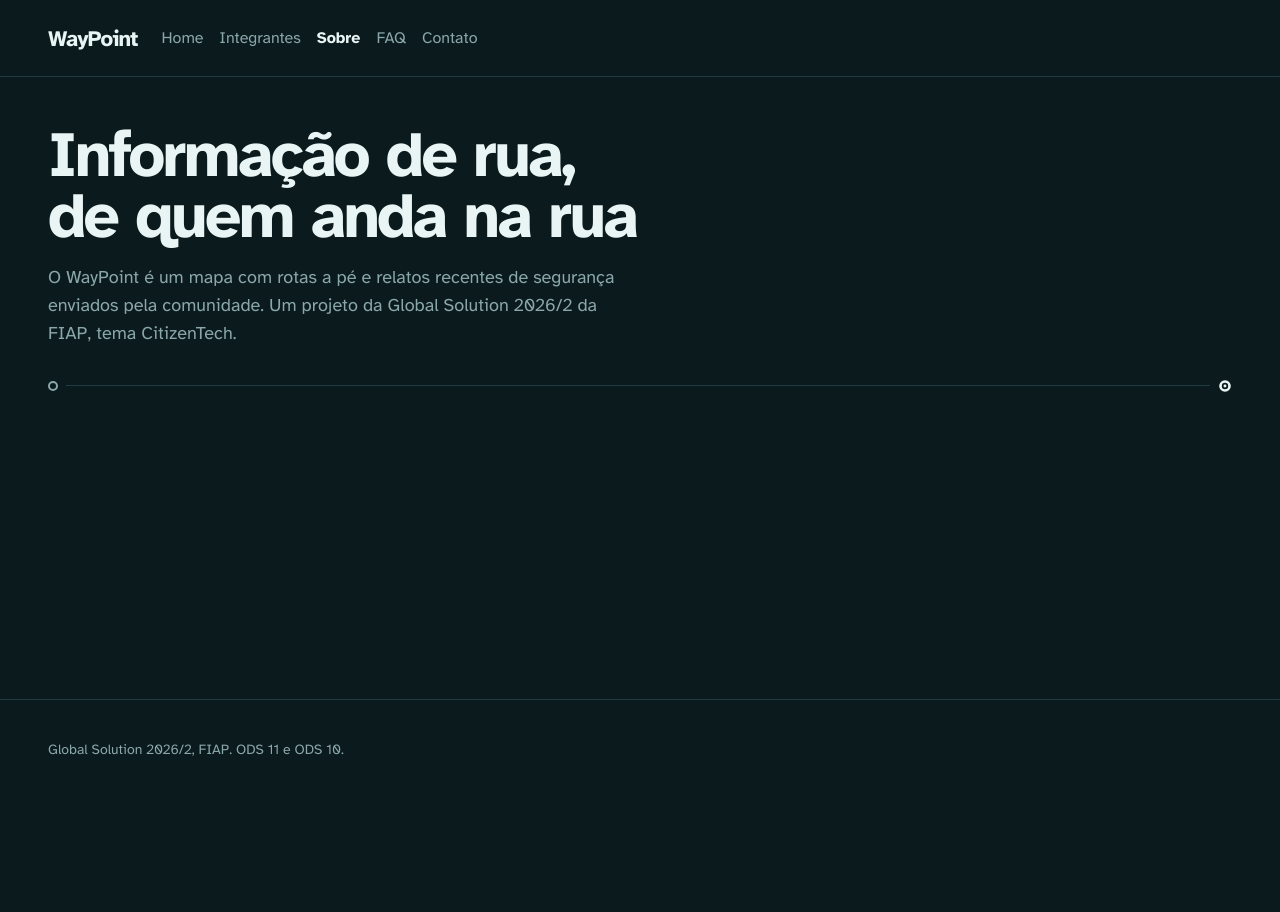
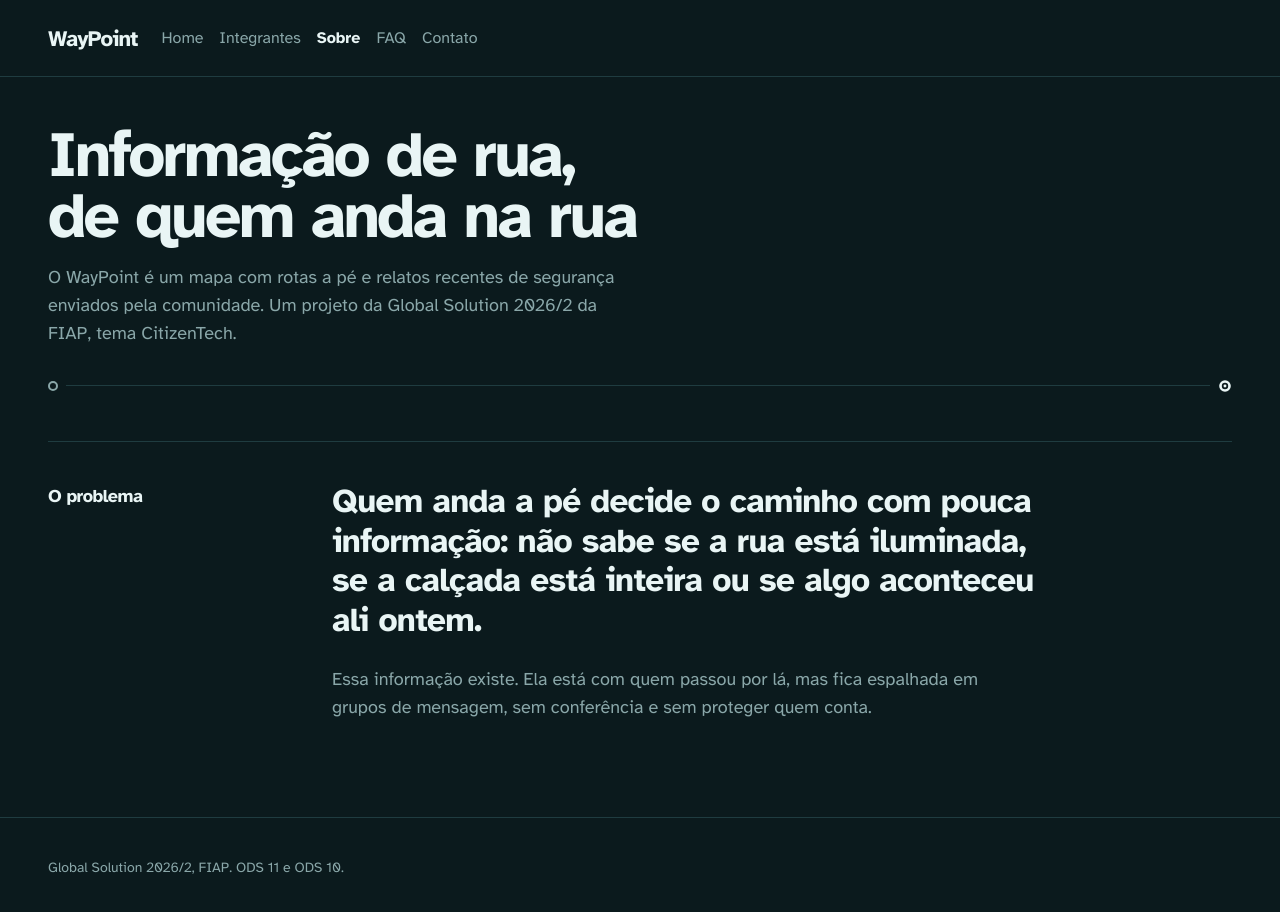
Before and after one commit to pivattidev/waypoint, a React (Vite) app: page /sobre in a window 1280 px wide. Shown: the top 912 px of the page. Before the commit the page ends 800 px from the top, so only its background shows below. Built offline with nearby package versions, Linux system fonts and the light colour scheme.

Commit message:
feat: cria o componente Secao e a seção \"O problema\"

```diff
--- a/src/pages/Sobre.tsx
+++ b/src/pages/Sobre.tsx
@@ -1,13 +1,41 @@
+import type { ReactNode } from 'react'
 import PageHeader from '../components/PageHeader'
+
+/** Seção no padrão do site: nome à esquerda (coluna fixa), conteúdo à direita, linha fina em cima. */
+function Secao({ id, titulo, children }: { id: string; titulo: string; children: ReactNode }) {
+  return (
+    <section aria-labelledby={id} className="grid gap-x-16 gap-y-6 border-t border-line pt-10 lg:grid-cols-[220px_minmax(0,1fr)]">
+      <h2 id={id} className="text-lg font-extrabold">
+        {titulo}
+      </h2>
+      <div className="min-w-0">{children}</div>
+    </section>
+  )
+}
 
 export default function Sobre() {
   return (
-
+    <>
       <PageHeader titulo="Informação de rua, de quem anda na rua">
         <p>
-        O WayPoint é um mapa com rotas a pé e relatos recentes de   segurança enviados pela comunidade. Um projeto da Global
+          O WayPoint é um mapa com rotas a pé e relatos recentes de segurança enviados pela comunidade. Um projeto da Global
           Solution 2026/2 da FIAP, tema CitizenTech.
         </p>
       </PageHeader>
+
+      <div className="flex flex-col gap-20">
+        <Secao id="problema" titulo="O problema">
+          {/* TODO: acrescentar dados e fontes, alinhados com o PDF de Eng. de Software (Jardim). */}
+          <p className="max-w-3xl font-display text-[clamp(1.5rem,2.6vw,2.1rem)] font-bold leading-[1.2] tracking-[-0.02em]">
+            Quem anda a pé decide o caminho com pouca informação: não sabe se a rua está iluminada, se a calçada está inteira ou
+            se algo aconteceu ali ontem.
+          </p>
+          <p className="mt-6 max-w-2xl text-lg text-muted">
+            Essa informação existe. Ela está com quem passou por lá, mas fica espalhada em grupos de mensagem, sem conferência e
+            sem proteger quem conta.
+          </p>
+        </Secao>
+      </div>
+    </>
   )
 }
```
Lines whose indentation alone changed are shown as unchanged.
